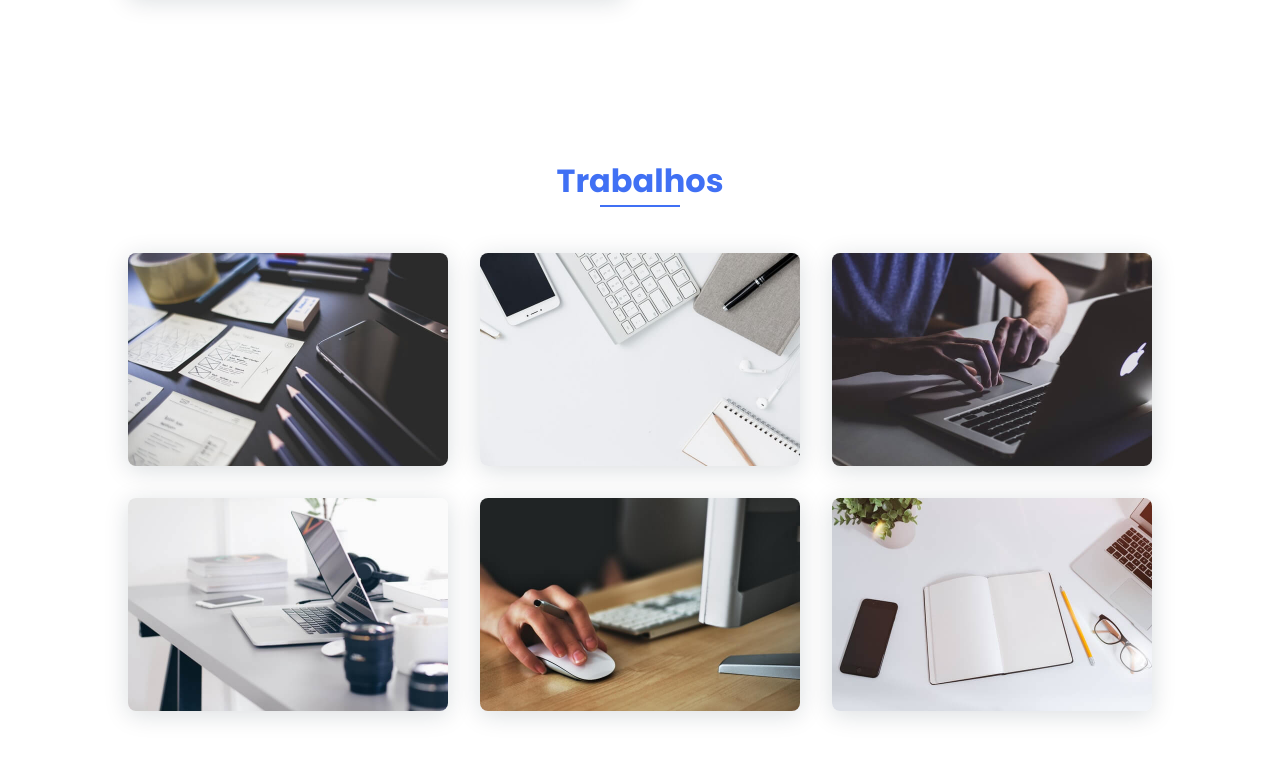
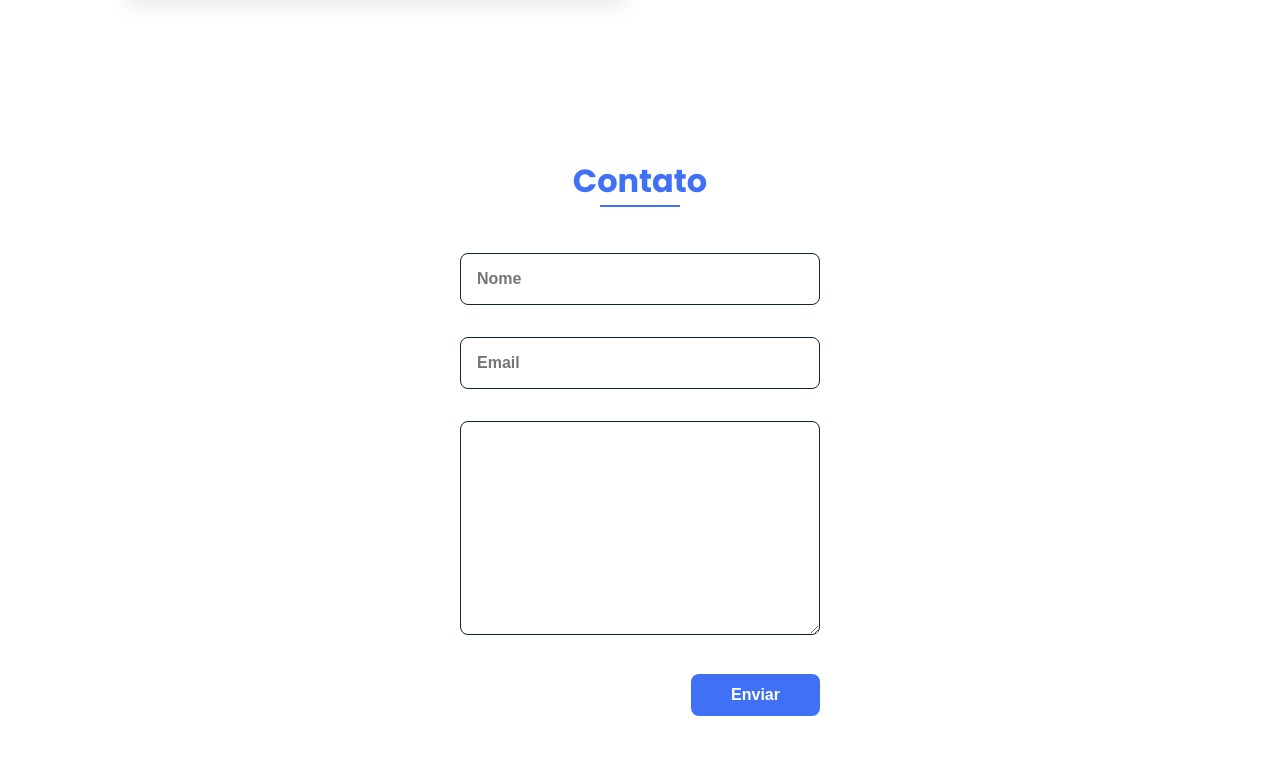
Before and after one commit to araujoleonardo/Portifolio, a plain HTML site: page index.html in a window 1280 px wide. Shown: the part 1984-2746 px from the top of the page. Drawn offline with nearby package versions, Linux system fonts and the light colour scheme.

Commit message:
Alteração em trabalhos feitos

```diff
--- a/index.html
+++ b/index.html
@@ -136,32 +136,6 @@
                 </div>
             </section>
 
-            <!--===== WORK =====-->
-            <section class="work section" id="work">
-                <h2 class="section-title">Trabalhos</h2>
-
-                <div class="work__container bd-grid">
-                    <div class="work__img">
-                        <img src="assets/img/work1.jpg" alt="">
-                    </div>
-                    <div class="work__img">
-                        <img src="assets/img/work2.jpg" alt="">
-                    </div>
-                    <div class="work__img">
-                        <img src="assets/img/work3.jpg" alt="">
-                    </div>
-                    <div class="work__img">
-                        <img src="assets/img/work4.jpg" alt="">
-                    </div>
-                    <div class="work__img">
-                        <img src="assets/img/work5.jpg" alt="">
-                    </div>
-                    <div class="work__img">
-                        <img src="assets/img/work6.jpg" alt="">
-                    </div>
-                </div>
-            </section>
-
             <!--===== CONTACT =====-->
             <section class="contact section" id="contact">
                 <h2 class="section-title">Contato</h2>
```
